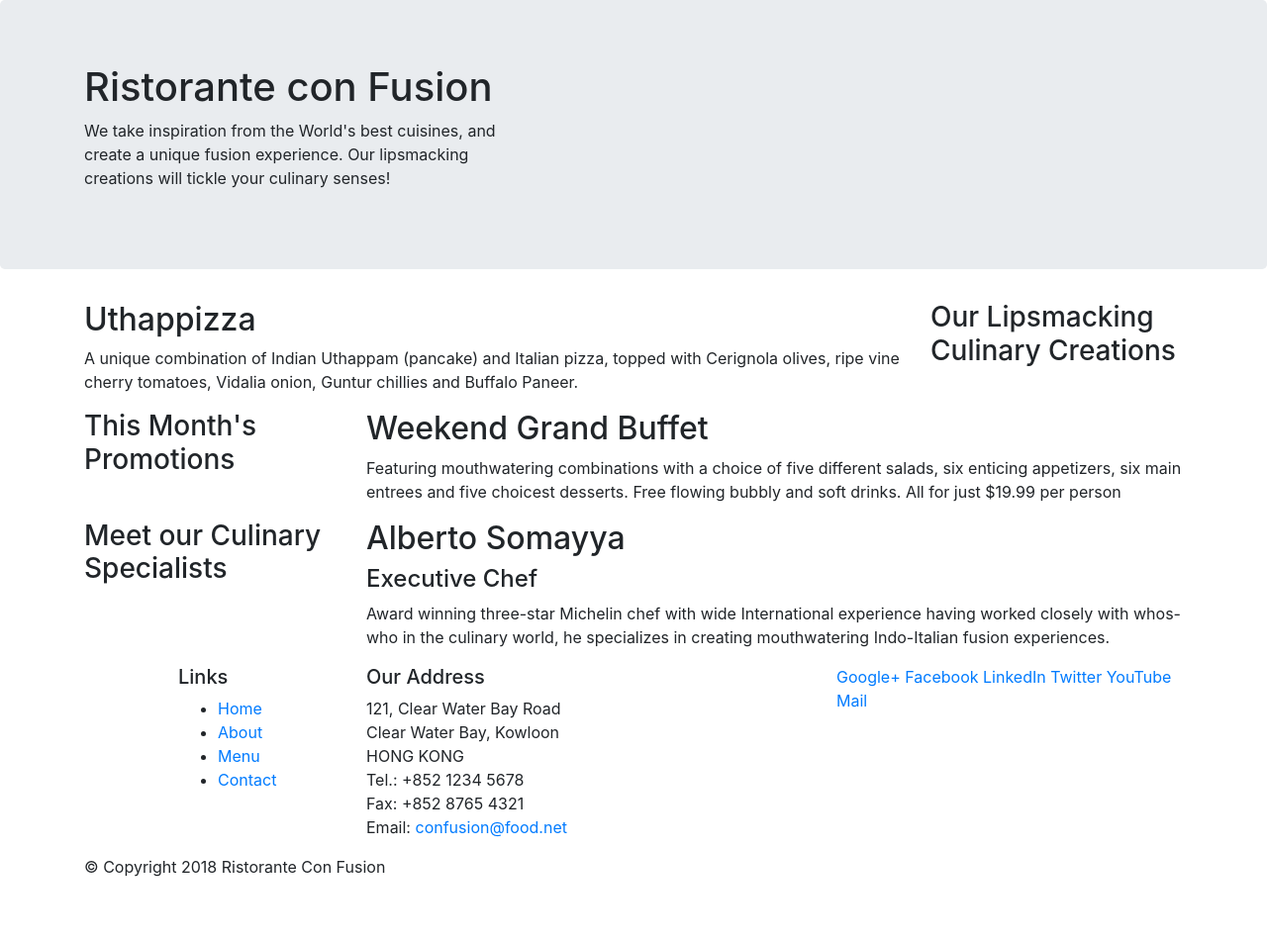
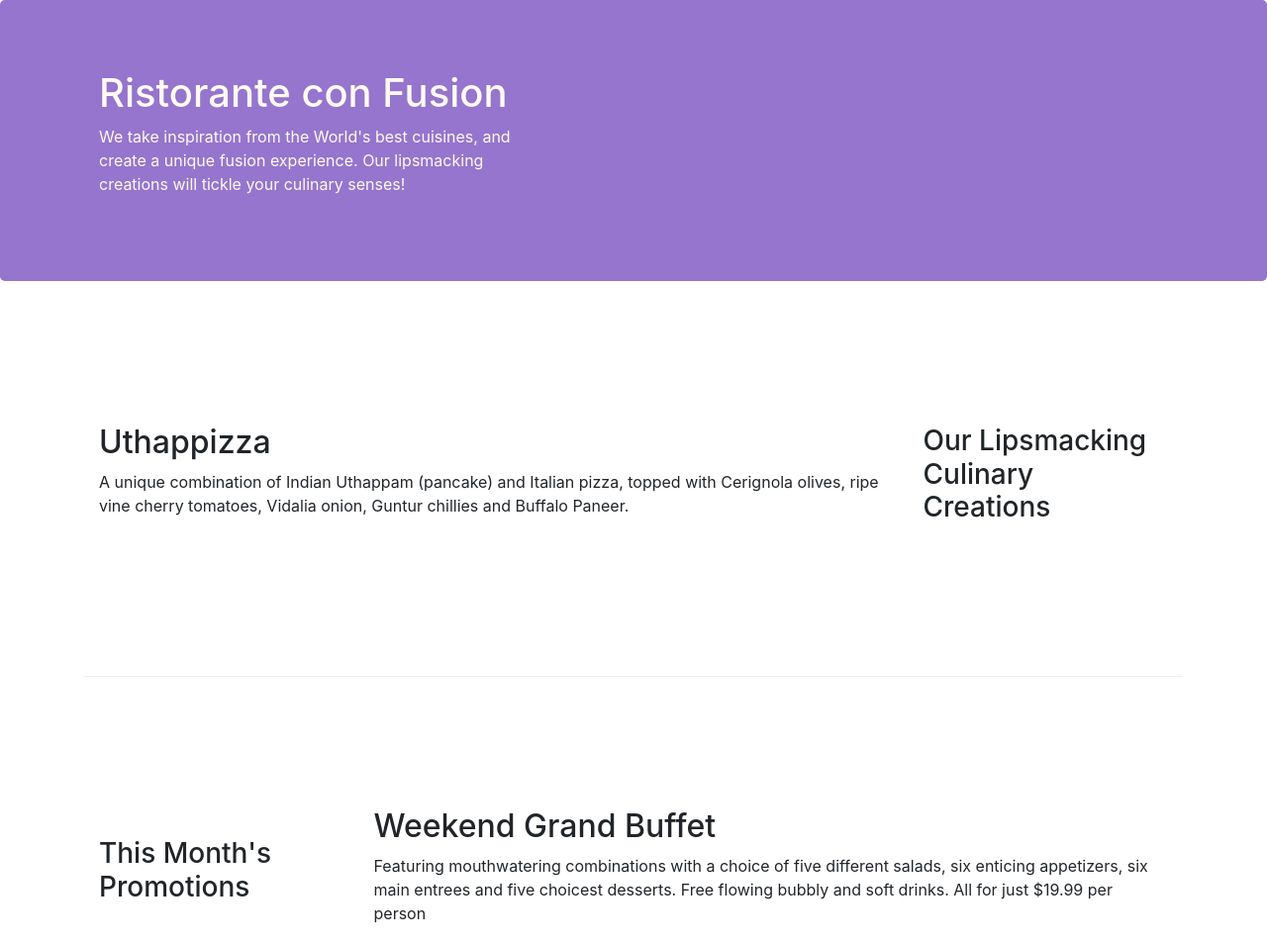
Before and after one commit to sjadlakha/conFusion, a website: page index.html in a window 1280 px wide. Shown: the top 954 px of the page at 99% size. Before the commit the page ends 904 px from the top, so only its background shows below. Drawn offline with nearby package versions, Linux system fonts and the light colour scheme.

Commit message:
custom css with bootstrap

```diff
--- /dev/null
+++ b/css/styles.css
@@ -0,0 +1,28 @@
+.row-header{
+    margin: 0px auto;
+    padding: 0px auto;;
+}
+.row-content{
+    margin: 0px auto;
+    padding: 50px 0px 50px 0px;
+    border-bottom: 1px ridge;
+    min-height: 400px;
+}
+.footer{
+    background-color: #D1C4E9;
+    padding: 20px 0px 20px 0px;
+    margin: 0px auto;
+
+}
+.jumbotron{
+    margin: 0px auto;
+    padding: 70px 30px 70px 30px;
+    background: #9575CD;
+    color: floralwhite;
+
+}
+.address{
+    margin: 0px;
+    font-size: 80%;
+    color: #0f0f0f;
+}
--- a/index.html
+++ b/index.html
@@ -9,6 +9,7 @@
 
         <!-- Bootstrap CSS -->
         <link rel="stylesheet" href="node_modules/bootstrap/dist/css/bootstrap.min.css">
+        <link rel="stylesheet" href="css/styles.css">
         <title>Ristorante Con Fusion</title>
 </head>
 
@@ -16,7 +17,7 @@
 
     <header class="jumbotron">
         <div class="container">
-            <div class="row">
+            <div class="row row-header">
                 <div class="col-12 col-sm-5">
                     <h1>Ristorante con Fusion</h1>
                     <p>We take inspiration from the World's best cuisines, and create a unique fusion experience. Our lipsmacking creations will tickle your culinary senses!</p>
@@ -28,7 +29,7 @@
     </header>
 
     <div class="container">
-        <div class="row">
+        <div class="row row-content align-items-center">
             <div class="col-12 col-sm-4 col-md-3 order-sm-last">
                 <h3>Our Lipsmacking Culinary Creations</h3>
             </div>
@@ -39,7 +40,7 @@
         </div>
 
 
-        <div class="row">
+        <div class="row row-content align-items-center">
             <div class="col-12 col-sm-4 col-md-3">
                 <h3>This Month's Promotions</h3>
             </div>
@@ -49,7 +50,7 @@
             </div>
         </div>
 
-        <div class="row">
+        <div class="row row-content align-items-center">
             <div class="col-12 col-sm-4 col-md-3">
                 <h3>Meet our Culinary Specialists</h3>
             </div>
@@ -61,19 +62,19 @@
         </div>
     </div>
 
-    <footer>
+    <footer class="footer">
         <div class="container">
             <div class="row">
                 <div class="col-4 col-sm-2 offset-1">
                     <h5>Links</h5>
-                    <ul>
+                    <ul class="list-unstyled">
                         <li><a href="#">Home</a></li>
                         <li><a href="#">About</a></li>
                         <li><a href="#">Menu</a></li>
                         <li><a href="#">Contact</a></li>
                     </ul>
                 </div>
-                <div class="col-7 col-sm-5">
+                <div class="col-7 col-sm-5 address">
                     <h5>Our Address</h5>
                     <address>
 		              121, Clear Water Bay Road<br>
@@ -84,8 +85,8 @@
 		              Email: <a href="mailto:confusion@food.net">confusion@food.net</a>
 		           </address>
                 </div>
-                <div class="col-12 col-sm-4">
-                    <div>
+                <div class="col-12 col-sm-4 align-self-center">
+                    <div class="text-center">
                         <a href="http://google.com/+">Google+</a>
                         <a href="http://www.facebook.com/profile.php?id=">Facebook</a>
                         <a href="http://www.linkedin.com/in/">LinkedIn</a>
@@ -95,7 +96,7 @@
                     </div>
                 </div>
            </div>
-           <div class="row">
+           <div class="row justify-content-center">
                 <div class="col-auto">
                     <p>© Copyright 2018 Ristorante Con Fusion</p>
                 </div>
```
